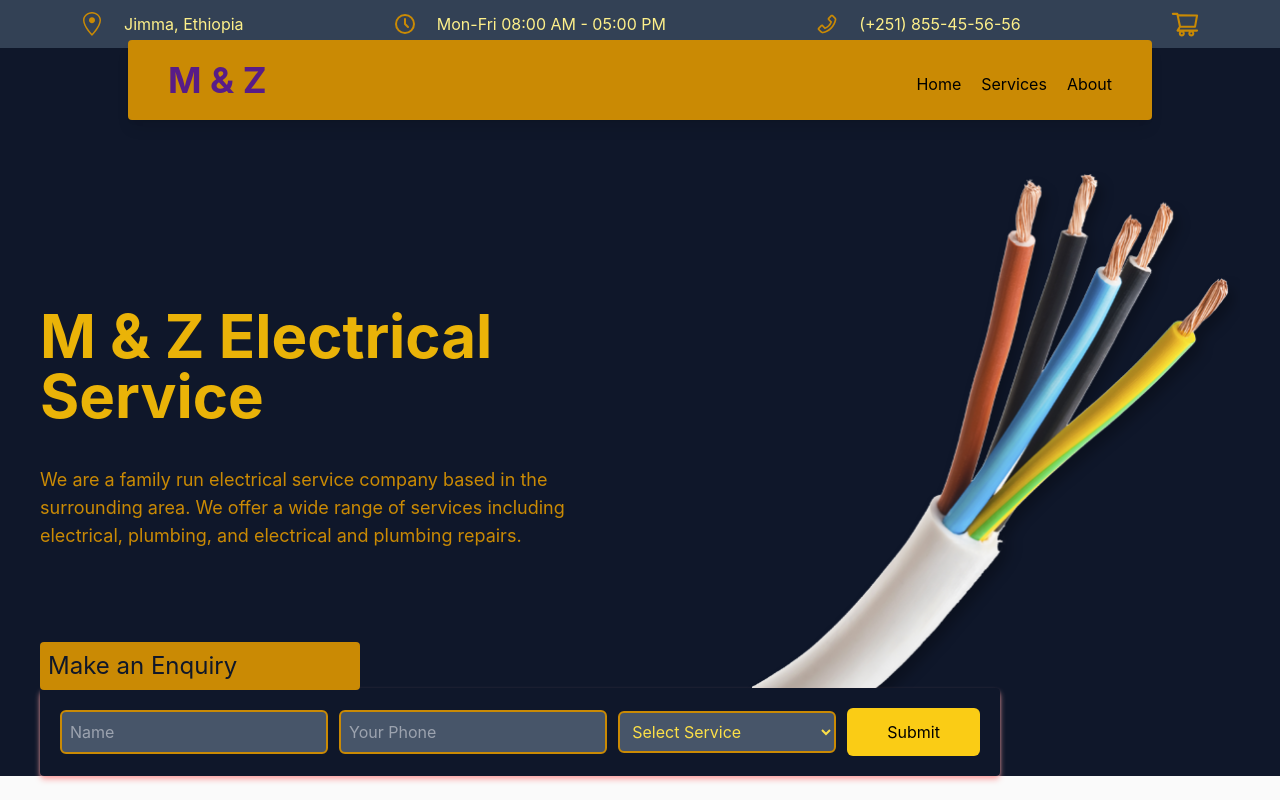
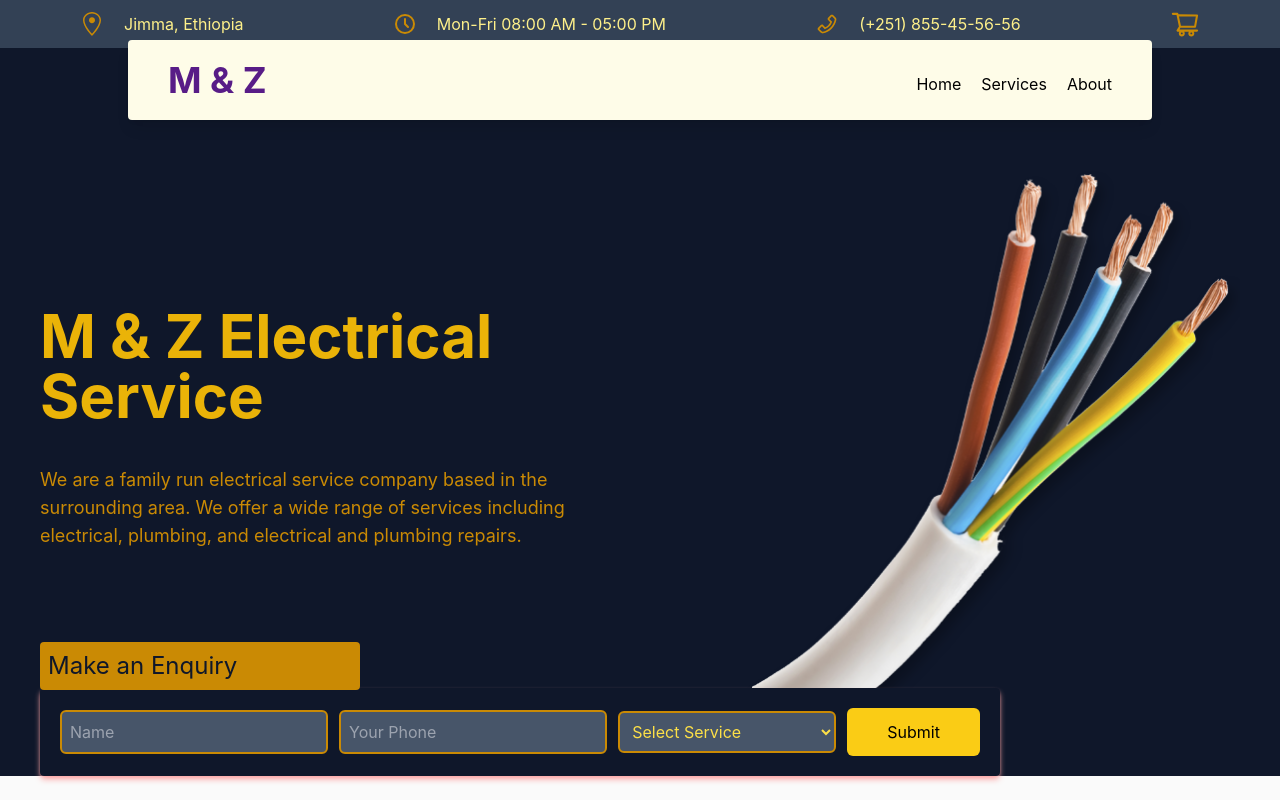
Before and after one commit to mengiefen/elec-service-frontend, a Next.js app: page / in a window 1280 px wide. Shown: the top 800 px of the page. Built offline with nearby package versions, Linux system fonts and the light colour scheme.

Commit message:
change styles for bottom nav

```diff
--- a/src/components/elements/BottomNav.tsx
+++ b/src/components/elements/BottomNav.tsx
@@ -4,7 +4,7 @@ const BottomNav = () => {
   return (
     <nav
       className="absolute left-[10%] top-10  w-4/5 h-20 mx-auto
-    shadow-lg py-2 px-10 rounded  bg-yellow-600 flex justify-between items-center"
+    shadow-lg py-2 px-10 rounded  bg-yellow-50 flex justify-between items-center"
     >
       <h1 className="text-4xl font-bold text-purple-900">M & Z</h1>
       <ul
```
